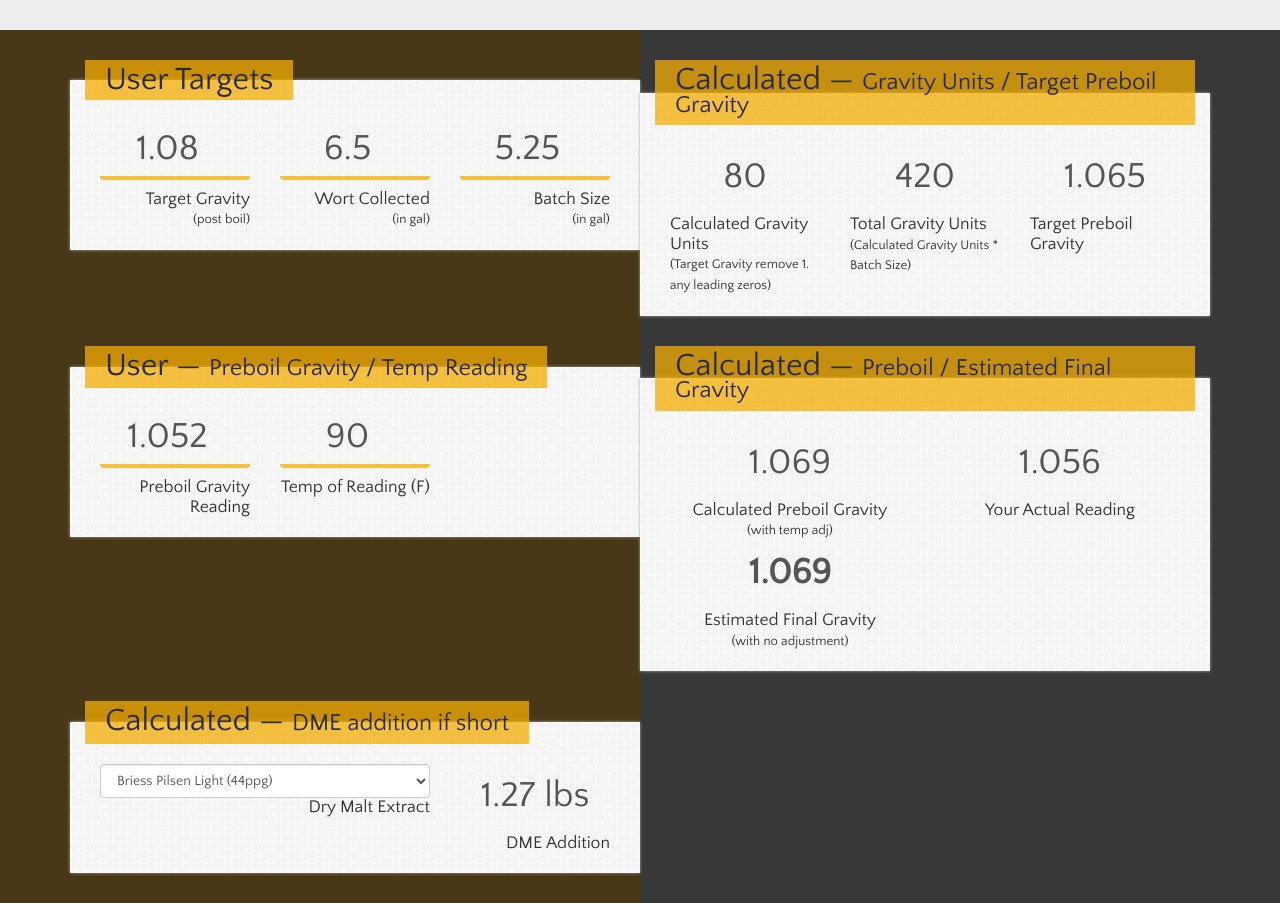
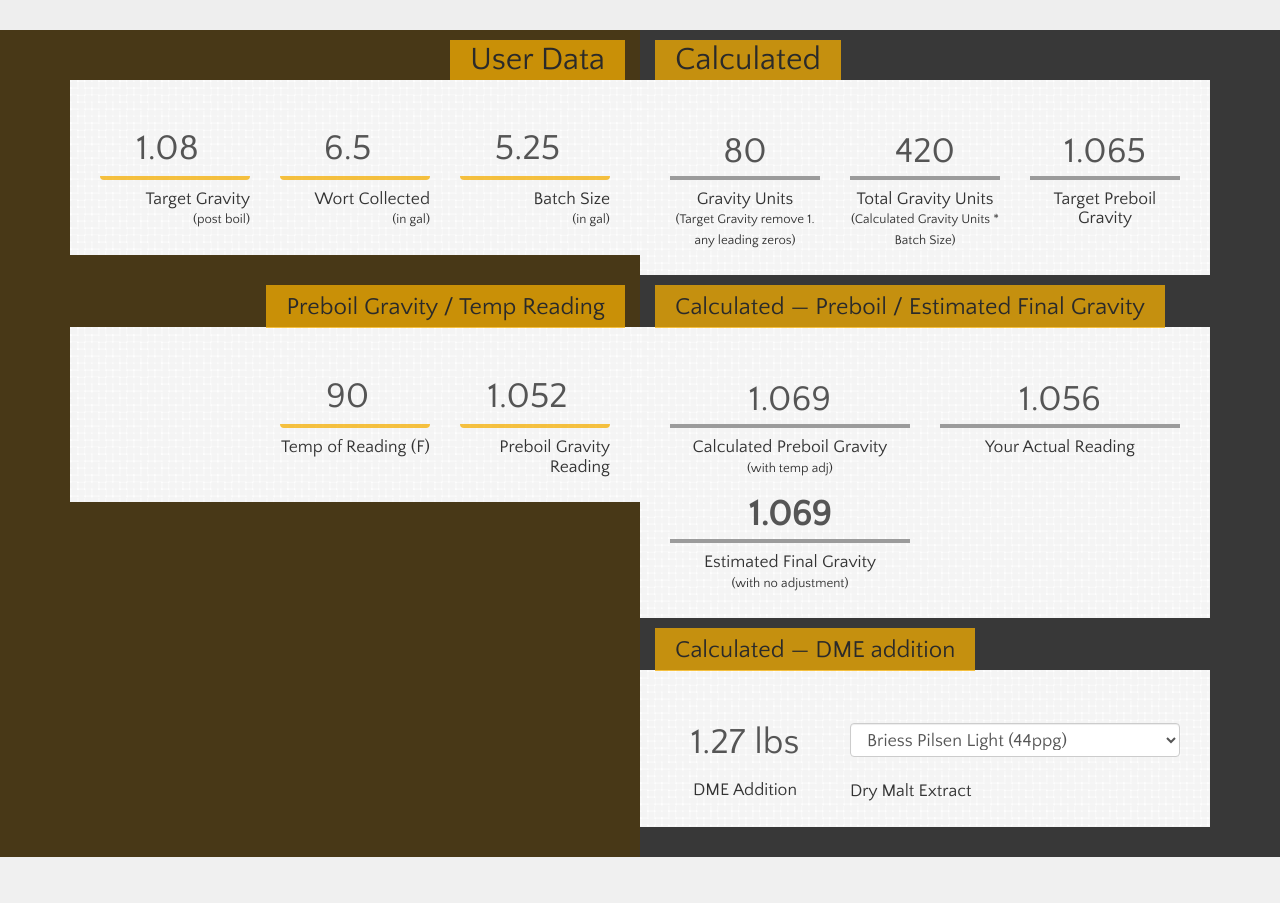
Before and after one commit to Boo-urns/hit-target-gravity, a website: page app/index.html in a window 1280 px wide. Shown: the part 220-1123 px from the top of the page. After the commit the page ends 1077 px from the top, so only its background shows below. Drawn offline with Linux system fonts and the light colour scheme.

Commit message:
Continuing to style

```diff
--- a/app/styles/app.sass
+++ b/app/styles/app.sass
@@ -43,21 +43,22 @@ header
 
 form
 	line-height: 1.4em
+	background: #ccc
 
 fieldset
 	border: none
 	//border-top: 5px solid $orange
 	margin-bottom: 30px
 	padding-bottom: 20px
+	padding-top: 0
 	background: url(../images/lil_fiber.png)
-	box-shadow: 0px 0px 3px #a6a6a6
 
 legend
 	position: relative
 	width: auto
 	padding: 10px 20px
 	font-size: 32px
-	top: 0
+	top: -20px
 	border: none
 	background: $orange
 	color: #2a2a2a
@@ -76,6 +77,8 @@ select
 	font-size: 14px
 	line-height: 1.42857
 	color: #555
+	font-size: 18px
+	margin: 12px 0 25px
 	background-color: #fff
 	background-image: none
 	border: 1px solid #ccc
@@ -108,17 +111,20 @@ input
 	transition: border-color ease-in-out 0.15s,box-shadow ease-in-out 0.15s
 	border-bottom: 4px solid $orange
 
+	&:focus
+		box-shadow: none
+		border-color: scale-color($orange, $lightness: 50%)
+
 .small
 	font-size: .75em
 
 .calculated
+
 	label
-		text-align: left
+		text-align: center
 
-	.col-md-6
-		label
-			text-align: center
-
+	.form-control-static
+		border-bottom: 4px solid scale-color(#383838, $lightness: 50%)
 
 #calculator
 	background: linear-gradient(to right, #483817 0%, #483817 50%, #383838 50%)
--- a/app/views/main.html
+++ b/app/views/main.html
@@ -1,6 +1,6 @@
-<form class="form-inline" name="form" novalidate role="form">
+<form name="form" novalidate role="form">
   <fieldset class="col-md-6">
-    <legend>User Targets</legend>
+    <legend class="text-right">User Data</legend>
     <div class="col-md-4">
       <input type="number" class="form-control" ng-model="userData.targetGravity" id="targetGravity" step="0.001" min="1.03" ng-valid-required>
       <label for="targetGravity" class="control-label">Target Gravity<br><span class="small">(post boil)</span></label>
@@ -19,11 +19,11 @@
   </fieldset>
 
   <fieldset class="col-md-6 calculated">
-    <legend>Calculated &mdash; <span class="small">Gravity Units / Target Preboil Gravity</span></legend>
+    <legend>Calculated</legend>
 
     <div class="col-md-4">
       <p class="form-control-static">{{calculated.gu}}</p>
-      <label class="control-label">Calculated Gravity Units<br><span class="small">(Target Gravity remove 1. any leading zeros)</span></label>
+      <label class="control-label">Gravity Units<br><span class="small">(Target Gravity remove 1. any leading zeros)</span></label>
     </div>
 
     <div class="col-md-4">
@@ -42,12 +42,12 @@
 
 
   <fieldset class="col-md-6">
-  <legend>User &mdash; <span class="small">Preboil Gravity / Temp Reading</legend>
-    <div class="col-md-4">
+  <legend class="text-right"><span class="small">Preboil Gravity / Temp Reading</legend>
+    <div class="col-md-4 pull-right">
       <input type="number" class="form-control" id="preboilGravity" ng-model="userData.preboil">
       <label for="preboilGravity" class="control-label">Preboil Gravity Reading</label>
     </div>
-    <div class="col-md-4">
+    <div class="col-md-4 pull-right">
       <input type="number" class="form-control" id="temp" min="80" max="212" ng-model="userData.readingTemp">
       <label for="temp" class="control-label">Temp of Reading (F)</label>
     </div>
@@ -58,7 +58,7 @@
 
 
   <fieldset class="col-md-6 calculated">
-  <legend>Calculated &mdash; <span class="small">Preboil / Estimated Final Gravity</legend>
+  <legend><span class="small">Calculated &mdash; Preboil / Estimated Final Gravity</span></legend>
     <div class="row">
       <div class="col-md-12">
         <div class="col-md-6">
@@ -88,17 +88,19 @@
   </fieldset>
 
 
-  <fieldset class="col-md-6">
-  <legend>Calculated &mdash; <span class="small">DME addition if short</span></legend>
+  <fieldset class="col-md-6 col-md-offset-6">
+  <legend><span class="small">Calculated &mdash; DME addition</span></legend>
+    <div class="col-md-4">
+      <p class="form-control-static">{{calculated.dmeAdd}} lbs</p>
+      <label for="dmeAddition" class="control-label text-center">DME Addition</label>
+    </div>
+
     <div class="col-md-8">
       <select id="dme" ng-model="malt" ng-change="dmeSelection()" ng-options="d.dme + ' (' + d.ppg + 'ppg)' for d in dme">
         </select>
-      <label for="dme" class="control-label">Dry Malt Extract</label>
+      <label for="dme" class="control-label text-left">Dry Malt Extract</label>
     </div>
 
-    <div class="col-md-4">
-      <p class="form-control-static">{{calculated.dmeAdd}} lbs</p>
-      <label for="dmeAddition" class="control-label">DME Addition</label>
-    </div>
+
   </fieldset>
 </form>
```
Also changed, not shown: app/styles/app.css.
